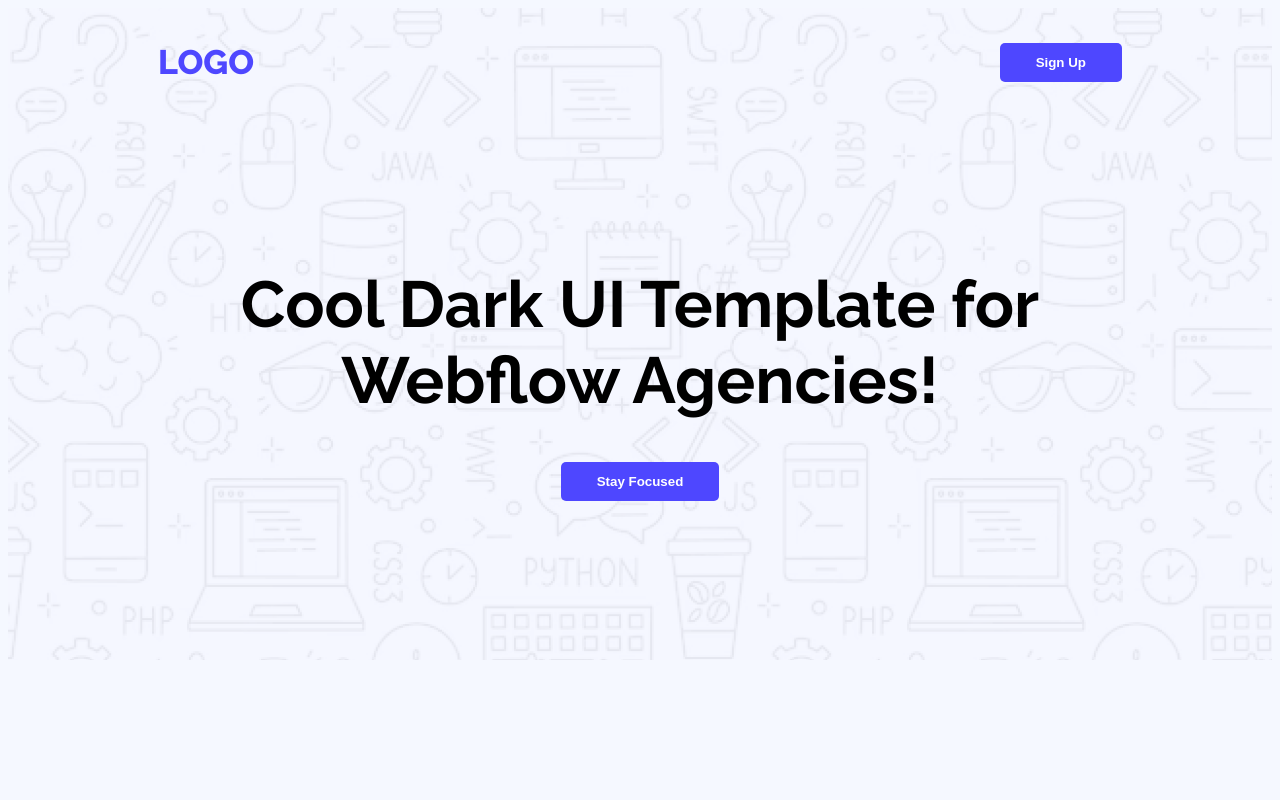
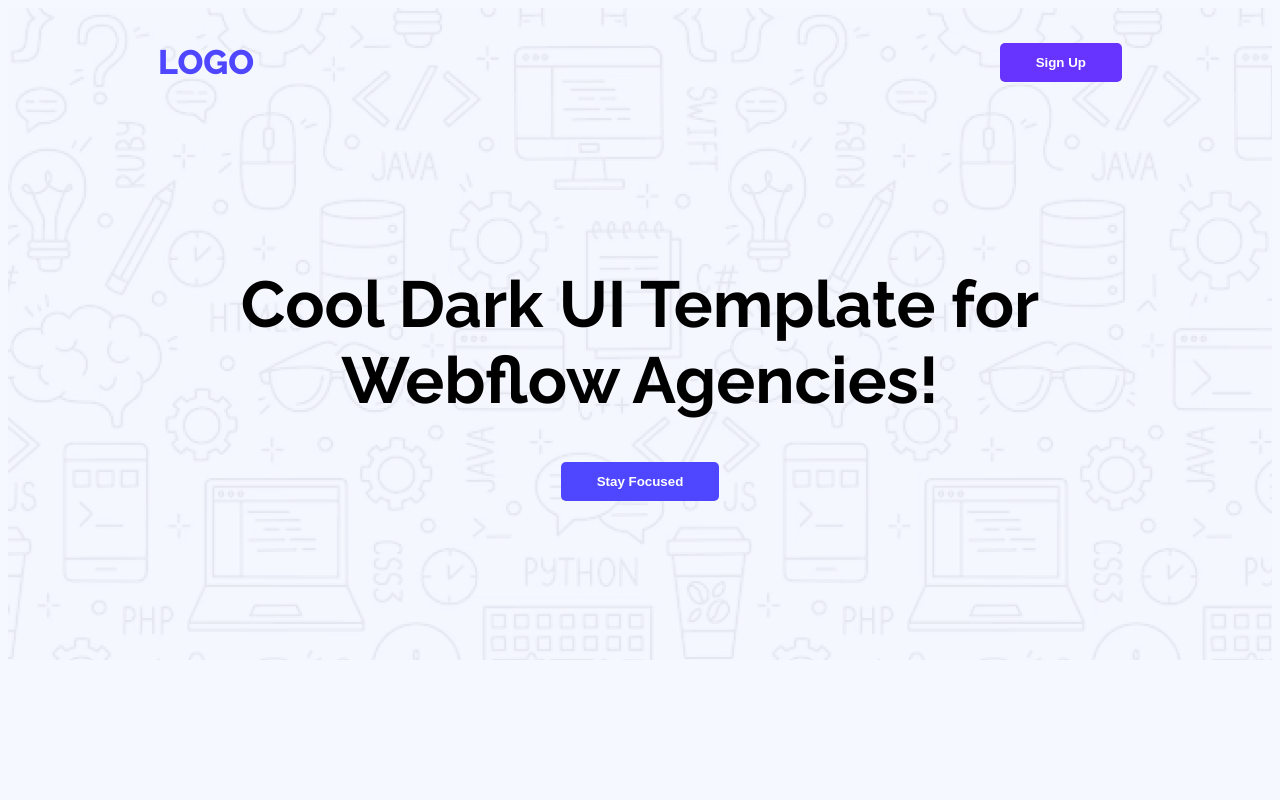
Before and after one commit to kamrujjamantuhin/landing-launchpad, a plain HTML site: page index.html in a window 1280 px wide. In both pictures the pointer is over the button "Sign Up". Shown: the top 800 px of the page. Drawn offline with Linux system fonts and the light colour scheme.

Commit message:
Add hover effect and smooth transition to all buttons

```diff
--- a/styles/style.css
+++ b/styles/style.css
@@ -25,6 +25,10 @@
     padding: 12px 36px;
     border: none;
     border-radius: 5px;
+}
+.btn-primary:hover{
+    background-color: #6633FF;
+    transition: ease .3s;
 }
 .text-center{
     text-align: center;
```
